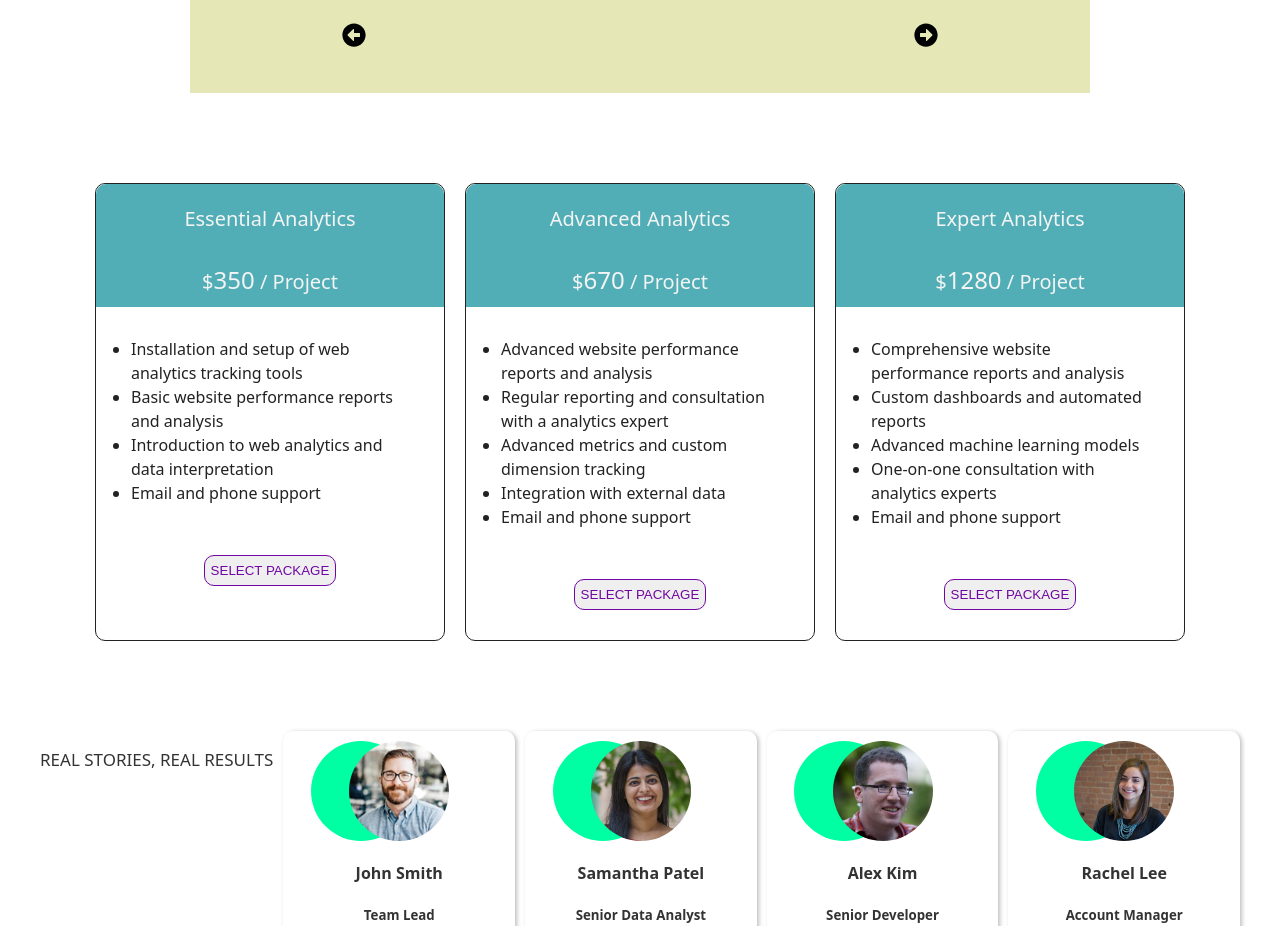
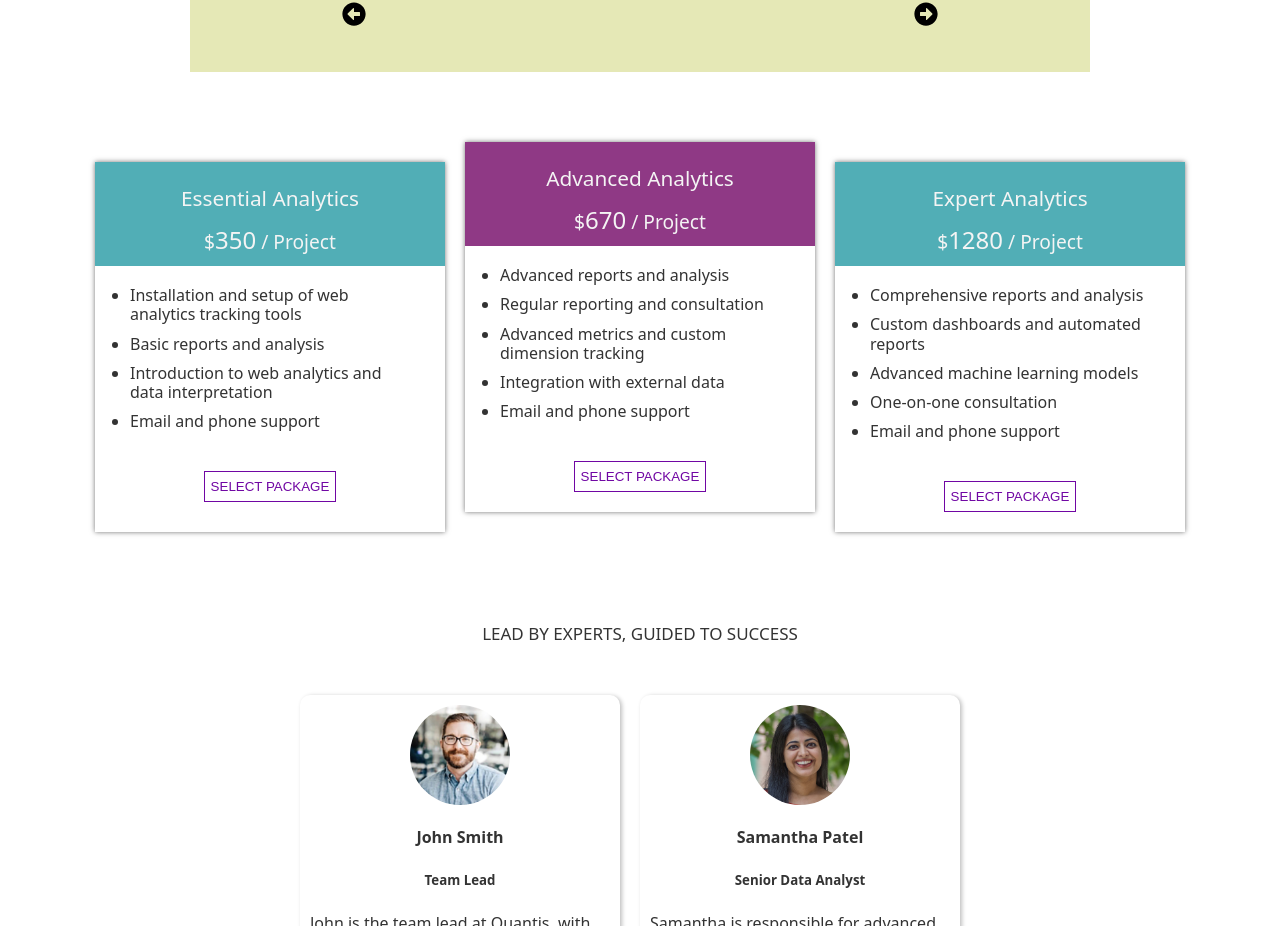
Before and after one commit to BelmaBesirevic/quantis-landing-page, a React (Vite) app: page / in a window 1280 px wide. Shown: the part 1874-2800 px from the top of the page. Built offline with nearby package versions, Linux system fonts and the light colour scheme.

Commit message:
mq contact & footer

```diff
--- a/src/components/Brands/Brands.css
+++ b/src/components/Brands/Brands.css
@@ -2,8 +2,7 @@
   width: 100%;
   height: 100%;
   margin-top: 100px;
-  padding-bottom: 50px;
-  border-bottom: 1px solid #3b0089;
+  padding-bottom: 30px;
 }
 
 .brands-container {
--- a/src/components/Card/Card.css
+++ b/src/components/Card/Card.css
@@ -1,49 +1,52 @@
 .card {
-  max-width: 350px;
-  border: 0.25px solid #222222;
-  border-radius: 10px;
+  width: 350px;
   display: flex;
   flex-direction: column;
   align-items: center;
-  padding-bottom: 30px;
+  padding-bottom: 20px;
+  box-shadow: 0px 0px 5px 0px rgba(0, 0, 0, 0.55);
 }
 
 .card-header {
-  border-radius: 10px 10px 0 0;
+  max-height: 110px;
   width: 100%;
   background: #51aeb6;
-  display: flex;
-  flex-direction: column;
   color: #f4f4f4;
-  justify-content: center;
-  align-items: center;
+  text-align: center;
 }
 
 .card-title {
   font-weight: 400;
-  font-size: 20px;
+  font-size: 1.1rem;
+  font-size: clamp(1.1rem, 1rem + 0.5vw, 1.3rem);
   line-height: 18px;
 }
 
 .card-price {
   font-weight: 400;
-  font-size: 20px;
+  font-size: clamp(1rem, 1rem + 0.5vw, 1.2rem);
   line-height: 10px;
 }
 
 .price {
-  font-size: 24px;
+  font-size: 1.3rem;
+  font-size: clamp(1.3rem, 1.2rem + 0.5vw, 1.5rem);
 }
 
 .card-body {
-  margin: 30px 35px;
+  padding: 20px 35px;
 }
 
 .card-desc {
-  font-weight: 400;
-  font-size: 16px;
-  line-height: 24px;
-  color: #222;
+  display: flex;
+  flex-direction: column;
+  gap: 10px;
+  font-weight: 300;
+  font-size: 1rem;
+  font-size: 1rem;
+  font-size: clamp(1rem, 0.8rem + 0.24vw, 1.1rem);
+  line-height: 1.2;
+  color: #333;
 }
 
 .card-desc > * {
@@ -55,7 +58,19 @@
   height: 30.79px;
   border: 1.97872px solid #7006a3;
   color: #7006a3;
-  border-radius: 10px;
   text-align: center;
   margin-top: 20px;
+  background: none;
 }
+
+@media screen and (max-width: 1115px) {
+  .card {
+    width: 580px;
+  }
+}
+
+@media screen and (max-width: 590px) {
+  .card {
+    max-width: 100%;
+  }
+}
--- a/src/components/CardTeam/CardTeam.css
+++ b/src/components/CardTeam/CardTeam.css
@@ -3,38 +3,39 @@
   flex: 1;
   box-shadow: 2px 1px 4px rgba(0, 0, 0, 0.25);
   border-radius: 10px;
+  width: 320px;
 }
 
 .profile {
   display: flex;
   justify-content: center;
   position: relative;
-
-}
-
-.profile::after {
-  content: "";
-  height: 100px;
-  width: 100px;
-  border-radius: 50%;
-  background-color: rgb(0, 255, 162);
-  position: absolute;
-  z-index: -2;
-  top: 0;
-  right: 94px;
-  display: inline-block;
 }
 
 .profile-pic {
   border-radius: 50%;
   width: 100px;
-  z-index: 3;
 }
 
-.team-name, .team-position {
+.team-name,
+.team-position {
   text-align: center;
 }
 
 .team-desc {
   line-height: 1.5;
 }
+
+@media screen and (max-width: 720px) {
+  .card-team {
+    width: 100%;
+  }
+  .profile-pic {
+    border-radius: 50%;
+    width: 70px;
+  }
+  .team-desc {
+    font-size: 0.9rem;
+    font-size: clamp(0.9rem, 0.7rem + 0.9vw, 1.3rem);
+  }
+}
--- a/src/components/Contact/Contact.css
+++ b/src/components/Contact/Contact.css
@@ -26,6 +26,7 @@
 .contact-details {
   display: flex;
   flex-direction: column;
+  justify-content: center;
   gap: 10px;
   margin-bottom: 30px;
 }
@@ -59,6 +60,11 @@
   width: 100%;
   display: flex;
   gap: 20px;
+}
+
+.contact-input-row label {
+  display: block;
+  flex: 1;
 }
 
 .contact-input-row input,
@@ -122,9 +128,6 @@ input[type='radio']::before {
   transform: scale(0);
   transition: 120ms transform ease-in-out;
   color: #fff;
-
-
-  /* 2714 */
 }
 
 input[type='radio']:checked::before {
@@ -132,13 +135,7 @@ input[type='radio']:checked::before {
   background-color: purple;
   height: 100%;
   width: 100%;
-
 }
-
-/* input[type='radio']:focus {
-  outline: max(2px, 0.15em) solid currentColor;
-  outline-offset: max(2px, 0.15em);
-} */
 
 .contact-subject-q {
   font-size: 15px;
@@ -171,3 +168,61 @@ input[type='radio']:checked::before {
   color: #fff;
   border-radius: 10px;
 }
+
+@media screen and (max-width: 1240px) {
+  .contact {
+
+    flex-direction: column;
+    text-align: center;
+    justify-content: center;
+    gap: 0px;
+  }
+
+  .contact-heading {
+    text-align: center;
+  }
+
+  .contact-details {
+    flex-direction: row;
+  }
+  .contact-right {
+    width: 100%;
+    flex: 1;
+    display: flex;
+    flex-direction: column;
+    justify-content: center;
+    align-items: center;
+  }
+
+}
+
+@media screen and (max-width: 700px) {
+  .contact-details {
+    align-items: center;
+    flex-direction: column;
+  }
+  .contact-details::before {
+    content: '';
+    display: block;
+    width: 250px;
+    height: 3px;
+    border-bottom: 1px solid rgb(103, 103, 103);
+  }
+}
+
+@media screen and (max-width: 600px) {
+  .contact-right {
+    padding: 0px 10px;
+  }
+  .contact-input-row {
+    flex-direction: column;
+  }
+  .radio-group {
+    flex-direction: column;
+    align-items: start;
+  }
+  .contact-btn button {
+    width: auto;
+    height: 34px;
+  }
+}
--- a/src/components/Footer/Footer.css
+++ b/src/components/Footer/Footer.css
@@ -34,19 +34,19 @@
   border-radius: 10px;
 }
 
+.footer-input {
+  display: flex;
+  gap: 10px;
+}
+
 .footer-newsletter button {
-  display: flex;
-  justify-content: center;
-  align-items: center;
   padding: 5px 10px;
-  gap: 15px;
-  max-width: 107px;
-  height: 43px;
-  border: 3px solid #27e9b7;
+
+  border: 2px solid #27e9b7;
   border-radius: 10px;
   background-color: transparent;
   color: #fff;
-  font-weight: 600;
+  font-weight: 500;
   letter-spacing: 1px;
 }
 
@@ -92,10 +92,29 @@
   color: #d6d6d6;
   font-size: 12px;
 }
+@media screen and (max-width: 1000px) {
+  .footer-header {
+    flex-direction: column;
+    margin-bottom: 20px;
+  }
+  .footer-newsletter {
+    flex-direction: column;
+  }
+}
 
 @media only screen and (max-width: 768px) {
   .footer-header {
     gap: 30px;
     flex-direction: column;
   }
+
 }
+
+@media only screen and (max-width: 600px) {
+  .copyright-content {
+    flex-direction: column;
+  }
+  .copyright-content p {
+    margin: 7px;
+  }
+}
--- a/src/components/Footer/Footer.jsx
+++ b/src/components/Footer/Footer.jsx
@@ -6,11 +6,13 @@ const Footer = () => {
     <footer className='footer'>
       <Container>
         <div className="footer-header">
-          <img src="logo.svg" alt="quantis logo" />
+          <img src="logo-full.svg" alt="quantis logo" />
           <div className="footer-newsletter">
             <span>Subscribe to our newsletter & stay updated</span>
+            <div className="footer-input">
             <input type="email" placeholder='Your email' />
             <button>SIGN UP</button>
+            </div>
           </div>
         </div>
         <div className="footer-links">
--- a/src/components/Header/Header.css
+++ b/src/components/Header/Header.css
@@ -39,7 +39,7 @@
 
 .logo img {
   max-width: auto;
-  max-height: 30px;
+  max-height: 50px;
 }
 
 .menu-icon {
@@ -67,6 +67,10 @@
     top: 100px;
     right: 0px;
   }
+  .logo img {
+    max-height: 30px;
+  }
+
 }
 
 .navlinks.slide-in-right {
--- a/src/components/Plans/Plans.css
+++ b/src/components/Plans/Plans.css
@@ -6,8 +6,22 @@
   margin: 90px auto;
 }
 
-@media screen and (max-width: 970px) {
+.plans > :nth-child(2) {
+  transform: translateY(-20px);
+
+}
+
+.plans > :nth-child(2) .card-header {
+  background-color: #8F3985;
+}
+
+@media screen and (max-width: 1115px) {
   .plans {
     flex-direction: column;
+    align-items: center;
+  }
+
+  .plans > :nth-child(2) {
+    transform: none;
   }
 }
--- a/src/components/Plans/Plans.jsx
+++ b/src/components/Plans/Plans.jsx
@@ -6,22 +6,22 @@ const Plans = () => {
     <section className='plans'>
       <Card title='Essential Analytics' price='350'>
         <li>Installation and setup of web analytics tracking tools</li>
-        <li>Basic website performance reports and analysis</li>
+        <li>Basic reports and analysis</li>
         <li>Introduction to web analytics and data interpretation</li>
         <li>Email and phone support</li>
       </Card>
       <Card title='Advanced Analytics' price='670'>
-        <li>Advanced website performance reports and analysis</li>
-        <li>Regular reporting and consultation with a analytics expert</li>
+        <li>Advanced reports and analysis</li>
+        <li>Regular reporting and consultation</li>
         <li>Advanced metrics and custom dimension tracking</li>
         <li>Integration with external data </li>
         <li>Email and phone support</li>
       </Card>
       <Card title='Expert Analytics' price='1280'>
-          <li>Comprehensive website performance reports and analysis</li>
+          <li>Comprehensive reports and analysis</li>
           <li>Custom dashboards and automated reports</li>
           <li>Advanced machine learning models</li>
-          <li>One-on-one consultation with analytics experts</li>
+          <li>One-on-one consultation </li>
           <li>Email and phone support</li>
       </Card>
     </section>
--- a/src/components/Team/Team.css
+++ b/src/components/Team/Team.css
@@ -1,8 +1,23 @@
 #team {
   margin-top: 50px;
   width: 100%;
-  display: flex;
   margin-bottom: 100px;
-  gap: 10px;
-  flex-wrap: wrap;
+  display: grid;
+  grid-template-columns: repeat(4, 340px);
+  place-content: center;
 }
+
+@media screen and (max-width: 1390px) {
+  #team {
+    grid-template-columns: repeat(2, 340px);
+    row-gap: 20px;
+
+  }
+}
+@media screen and (max-width: 720px) {
+  #team {
+    grid-template-columns: 1fr;
+    row-gap: 20px;
+
+  }
+}
--- a/src/components/Team/Team.jsx
+++ b/src/components/Team/Team.jsx
@@ -3,8 +3,9 @@ import './Team.css'
 
 const Team = () => {
   return (
+    <>
+      <h3 className='section-heading'>Lead by experts, guided to success</h3>
       <section id='team'>
-      <h3 className='section-heading'>Real stories, Real results</h3>
         <CardTeam src='/team/2.jpeg' name='John Smith' position='Team Lead'>
           John is the team lead at Quantis, with over 10 years of experience in
           web analytics and expertise in server-side tracking and Google
@@ -38,6 +39,7 @@ const Team = () => {
           relationships and account management.
         </CardTeam>
       </section>
+    </>
   )
 }
 export default Team
```
